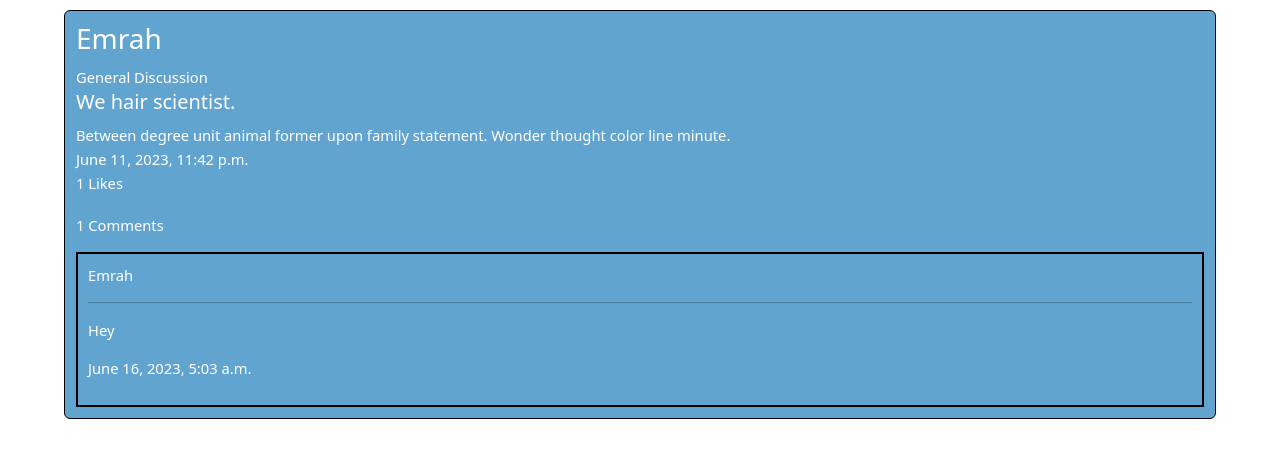
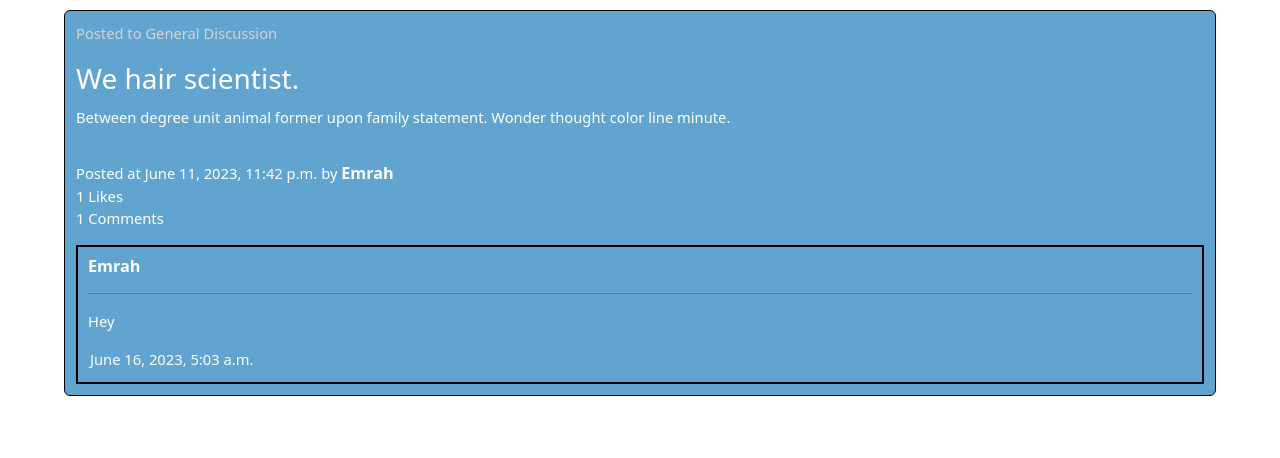
Before and after one commit to emrah-i/CS50W, a Django app: page /post/112 in a window 1280 px wide. Shown: the part 60-518 px from the top of the page. Run offline with Django 3.2, Linux system fonts and the light colour scheme; data comes from the database, SQL or seed files in the repository; both versions use the stored data as it was after the commit; data that the repository does not hold is empty; some libraries are stand-ins or nearby versions.

Commit message:
Fixing likes display when not logged in and editting profile page

```diff
--- a/project4/network/static/network/script.js
+++ b/project4/network/static/network/script.js
@@ -246,7 +246,7 @@ document.addEventListener("DOMContentLoaded", () => {
         window.addEventListener('scroll', () => {
             if (Date.now() >= execution  && window.innerHeight + window.scrollY >= document.body.offsetHeight) {
                 following_counter += 10;
-                execution += 2000;
+                execution += 1000;
                 load_following_posts(following_counter, sort);
         }})
 
@@ -355,9 +355,12 @@ document.addEventListener("DOMContentLoaded", () => {
             window.location.href = url.href;
         })
 
-        document.querySelector('#edit_profile_button').addEventListener('click', (event) => {
+        try {
+            document.querySelector('#edit_profile_button').addEventListener('click', (event) => {
             window.location = "/edit_profile"
-        })
+            })
+        }
+        catch{}
     }
 
     if (window.location.pathname.startsWith("/post/")) {
@@ -391,6 +394,15 @@ document.addEventListener("DOMContentLoaded", () => {
             post_page_edit(postid);
         })
         }
+
+        let userButton = document.querySelector('#user_page_route');
+
+        userButton.addEventListener('click', (event) => {
+            username = event.target.dataset.username
+            sort = localStorage.getItem('sort')
+
+            window.location = '/profile/' + username + '?sort=' + sort
+            });
 
         document.querySelectorAll('.post_comments').forEach((element) => {
             const replyButton = element.querySelector('#reply_button');
@@ -683,8 +695,8 @@ async function load_posts(value, sort, button) {
             const authResponse = await fetch('/auth', {
                 method: 'GET',
                 });
-            const data = await authResponse.json();
-            if (data === true) {
+            const authData = await authResponse.json();
+            if (authData === true) {
 
                 const likeButton = document.createElement('button');
                 likeButton.id = 'like_button';
@@ -711,9 +723,9 @@ async function load_posts(value, sort, button) {
                         likeButton.dataset.clicked = 'false';
                     }
             }
+        };
 
-            all_posts.append(existingPost);
-        };
+        all_posts.append(existingPost);
     }
 }
 
@@ -895,7 +907,6 @@ async function load_category_posts(category, start, sort) {
             <p>${comments} comment(s) ${unique_users}</p>
         </div>
         `;
-
 
         buttonsBlock = document.createElement('div')
         buttonsBlock.id = 'post_button_block'
--- a/project4/network/static/network/styles.css
+++ b/project4/network/static/network/styles.css
@@ -453,8 +453,30 @@ body #dropdown_button:focus {
   height: 30vh;
   margin: 10px 0;
 }
+.post_page #pp_category {
+  margin-bottom: 10px;
+}
+.post_page #pp_ut {
+  margin: 2px;
+}
+.post_page #pp_text p {
+  margin-bottom: 25px;
+}
+.post_page #user_page_route {
+  font-weight: bold;
+  font-size: 1.1em;
+}
+.post_page #user_page_route:hover {
+  text-decoration: underline;
+}
 .post_page #user_input {
   margin: 10px 0;
+}
+.post_page #anon_ut {
+  margin-bottom: 0;
+}
+.post_page #anon_likes {
+  margin: 0;
 }
 .post_page .post_comments {
   border: 2px solid black;
--- a/project4/network/static/network/styles.scss
+++ b/project4/network/static/network/styles.scss
@@ -536,8 +536,37 @@ body {
         margin: 10px 0;
     }
 
+    #pp_category {
+        margin-bottom: 10px;
+    }
+
+    #pp_ut {
+        margin: 2px;
+    }
+
+    #pp_text p {
+        margin-bottom: 25px;
+    }
+
+    #user_page_route {
+        font-weight: bold;
+        font-size: 1.1em;
+    }
+
+    #user_page_route:hover {
+        text-decoration: underline;
+    }
+
     #user_input {
         margin: 10px 0;
+    }
+
+    #anon_ut {
+        margin-bottom: 0;
+    }
+
+    #anon_likes {
+        margin: 0;
     }
 
     .post_comments {
--- a/project4/network/templates/network/post.html
+++ b/project4/network/templates/network/post.html
@@ -4,28 +4,25 @@
     <div id="post_page_{{ post.id }}" data-postid="{{ post.id }}" class="post_page">
         <table>
             <tr>
-                <td>
-                    <h3 id="user_page_route" data-username="{{ post.username }}">{{ post.username }}</h3>
-                </td>
-            </tr>
-            <tr>
-                <td id="pp_category">
-                    {{ post.category }}
+                <td id="pp_category" style="color:lightgray">
+                    <p>Posted to {{ post.category }}</p>
                 </td>
             </tr>
             <tr>
                 <td id="pp_title">
-                    <h5>{{ post.title }}</h5>
+                    <h3>{{ post.title }}</h3>
                 </td>
             </tr>
             <tr>
                 <td id="pp_text">
-                    {{ post.text }}
+                    <p>{{ post.text }}</p>
                 </td>
             </tr>
             <tr>
-                <td id="pp_ut">
-                    {{ post.upload_time }}
+                <td>
+                    {% if user.is_authenticated %}
+                    <p id="pp_ut">Posted at {{ post.upload_time }} by <span id="user_page_route" data-username="{{ post.username }}">{{ post.username }}</span></p>
+                    {% endif %}
                 </td>
             </tr>
             <tr>
@@ -39,8 +36,6 @@
                         {% if user.id == post.user %}
                         <button id="pp_edit_button" data-id="{{ post.id }}">Edit</button>
                         {% endif %}
-                    {% else %}
-                        <p>{{ post.likes }} Likes</p>
                     {% endif %}
                 </td>
             </tr>
@@ -58,16 +53,22 @@
             </tr>
             <tr>
                 <td>
+                    {% if user.is_anonymous %}
+                    <p id="anon_ut">Posted at {{ post.upload_time }} by <span id="user_page_route" data-username="{{ post.username }}">{{ post.username }}</span></p>
+                    {% endif %}
+                    {% if user.is_anonymous %}
+                    <p id="anon_likes">{{ post.likes }} Likes</p>
+                    {% endif %}
                     {% if post.comments == 0 %}
                     <p>No Comments</p>
                     {% else %}
                     <p>{{ post.comments }} Comments</p>
                     {% for comment in comments %}
                     <div id="comment{{ comment.comment }}" class="post_comments">
-                        <p id="user_page_route" data-username="{{ comment.user }}">{{ comment.user }}</p>
+                        <h5 id="user_page_route" data-username="{{ comment.user }}">{{ comment.user }}</h5>
                         <hr>
                         <p>{{ comment.text }}</p>
-                        <p>{{ comment.upload_time }}</p>
+                        <p id="pp_ut">{{ comment.upload_time }}</p>
                         {% if user.is_authenticated and comment.text != '[DELETED]' %}
                             <button type="button" id="reply_button" data-commentid="{{ comment.comment }}">Reply</button>
                         {% if user == comment.user and comment.text != '[DELETED]' %}
--- a/project4/network/templates/network/reply.html
+++ b/project4/network/templates/network/reply.html
@@ -1,10 +1,10 @@
 
 {% for reply in replies %}
     <div id="comment{{ reply.comment }}" class="post_comments" style='margin-left: {{ level }}px;'>
-        <p id="user_page_route" data-username="{{ reply.user }}">{{ reply.user }}</p>
+        <h5 id="user_page_route" data-username="{{ reply.user }}">{{ reply.user }}</h5>
         <hr>
         <p>{{ reply.text }}</p>
-        <p>{{ reply.upload_time }}</p>
+        <p id="pp_ut">{{ reply.upload_time }}</p>
         {% if user.is_authenticated and reply.text != '[DELETED]' %}
             <button type="button" id="reply_button" data-commentid="{{ reply.comment }}">Reply</button>
         {% if user == reply.user and reply.text != '[DELETED]' %}
--- a/project4/network/views.py
+++ b/project4/network/views.py
@@ -267,7 +267,6 @@ def get_csrf_token(request):
 
     if request.user.is_authenticated:
         username = request.user.username
-
 
     return JsonResponse({'csrf_token': csrf_token, 'username': username})
 
@@ -641,15 +640,14 @@ def category_posts(request, category, start, sort):
 
     return JsonResponse(data, safe=False)
 
-@login_required
 def auth(request):
 
     if request.user.is_authenticated:
         user = True
-        return JsonResponse(user, safe=False)
     else:
         user = False
-        return JsonResponse(user, safe=False)
+
+    return JsonResponse(user, safe=False)
 
 @csrf_exempt
 @login_required
```
Also changed, not shown: project4/network/templates/network/profile.html (+6 -6 lines), project4/db.sqlite3, 1 other file.
